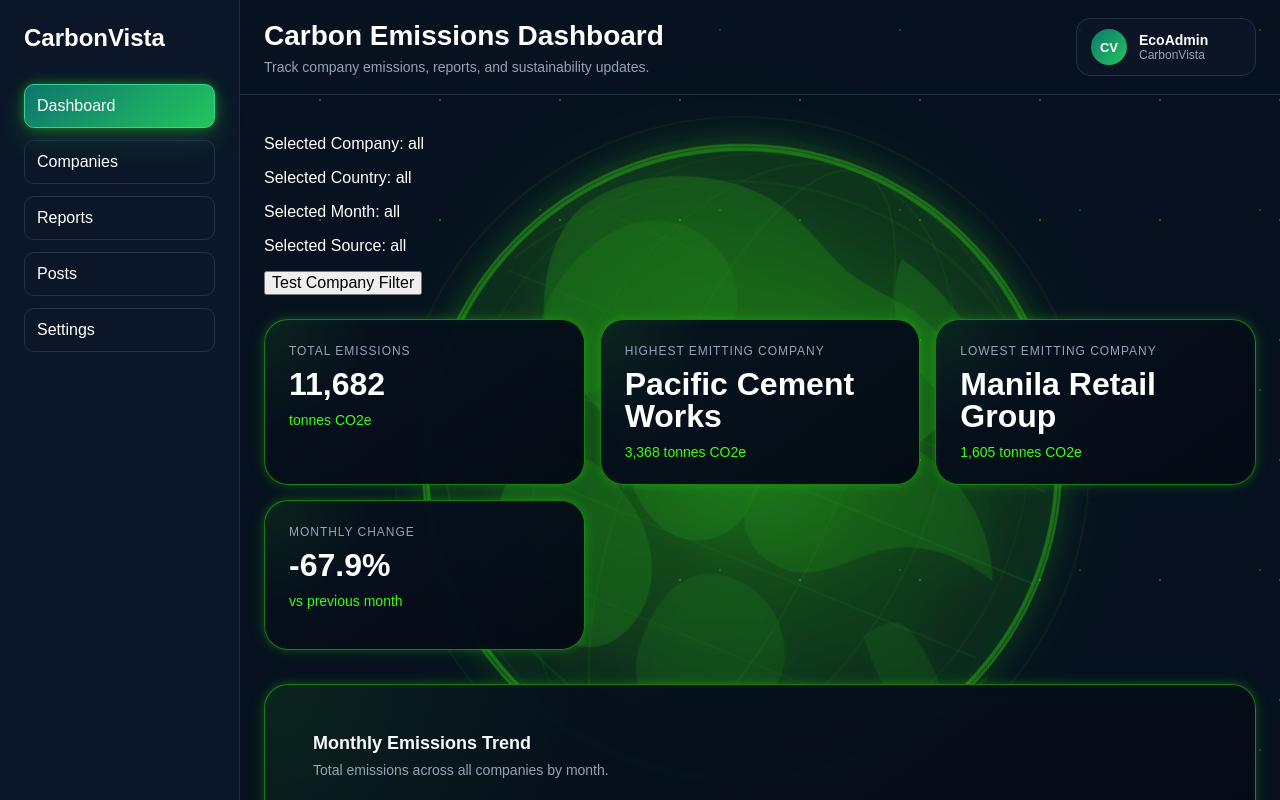
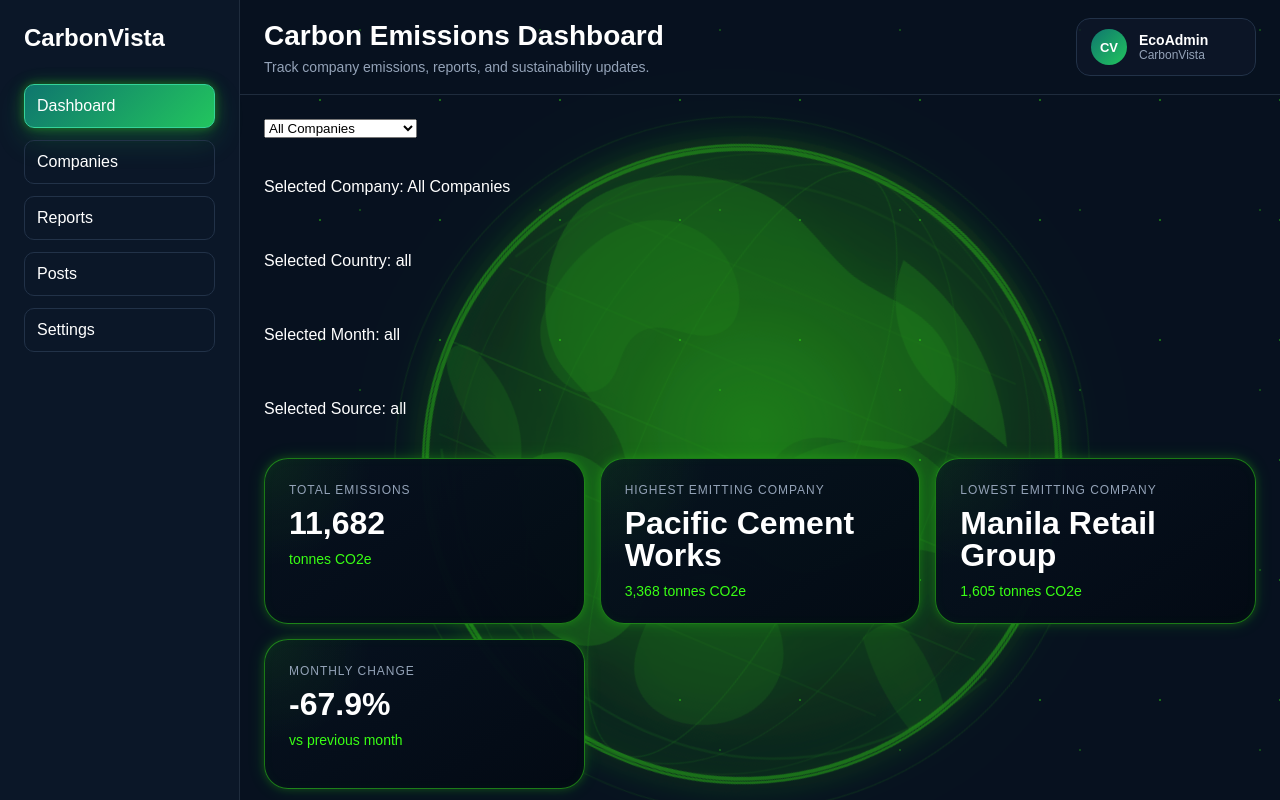
Before and after one commit to Jayzeek2025/Carbon-Emission-Dashboard, a Next.js app: page / in a window 1280 px wide. Shown: the top 800 px of the page. Built offline with nearby package versions, Linux system fonts and the light colour scheme.

Commit message:
feat: add company filter control

```diff
--- a/src/app/page.tsx
+++ b/src/app/page.tsx
@@ -3,6 +3,7 @@
 import { useState } from "react";
 import AppShell from "@/components/layout/AppShell";
 import SummaryCards from "@/components/dashboard/SummaryCards";
+import DashboardFilters from "@/components/dashboard/DashboardFilters";
 
 import ErrorState from "@/components/ui/ErrorState";
 import LoadingState from "@/components/ui/LoadingState";
@@ -14,9 +15,9 @@ import { useDashboardData } from "@/hooks/useDashboardData";
 export default function Home() {
   const { companies, loading, error, refetch } = useDashboardData();
   const [selectedCompany, setSelectedCompany] = useState("all");
-  const [selectedCountry, setSelectedCountry] = useState("all");
-  const [selectedMonth, setSelectedMonth] = useState("all");
-  const [selectedSource, setSelectedSource] = useState("all");
+  const [selectedCountry] = useState("all");
+  const [selectedMonth] = useState("all");
+  const [selectedSource] = useState("all");
 
   return (
     <AppShell>
@@ -26,21 +27,22 @@ export default function Home() {
 
       {!loading && !error && (
         <>
-          <div>
-            <p>Selected Company: {selectedCompany}</p>
-            <p>Selected Country: {selectedCountry}</p>
-            <p>Selected Month: {selectedMonth}</p>
-            <p>Selected Source: {selectedSource}</p>
+          <DashboardFilters
+            companies={companies}
+            selectedCompany={selectedCompany}
+            onCompanyChange={setSelectedCompany}
+          />
 
-            <button
-              type="button"
-              onClick={() => setSelectedCompany("test-company")}
-            >
-              Test Company Filter
-            </button>
-          </div>
+          <p>
+            Selected Company:{" "}
+            {companies.find((company) => company.id === selectedCompany)
+              ?.name ?? "All Companies"}
+          </p>
+          <p>Selected Country: {selectedCountry}</p>
+          <p>Selected Month: {selectedMonth}</p>
+          <p>Selected Source: {selectedSource}</p>
+
           <SummaryCards companies={companies} />
-
           <MonthlyEmissionsChart companies={companies} />
           <EmissionsBySourceChart companies={companies} />
         </>
--- /dev/null
+++ b/src/components/dashboard/DashboardFilters.tsx
@@ -0,0 +1,33 @@
+type DashboardFiltersProps = {
+  companies: {
+    id: string;
+    name: string;
+  }[];
+
+  selectedCompany: string;
+
+  onCompanyChange: (value: string) => void;
+};
+
+export default function DashboardFilters({
+  companies,
+  selectedCompany,
+  onCompanyChange,
+}: DashboardFiltersProps) {
+  return (
+    <div className="dashboard-filters">
+      <select
+        value={selectedCompany}
+        onChange={(event) => onCompanyChange(event.target.value)}
+      >
+        <option value="all">All Companies</option>
+
+        {companies.map((company) => (
+          <option key={company.id} value={company.id}>
+            {company.name}
+          </option>
+        ))}
+      </select>
+    </div>
+  );
+}
```
